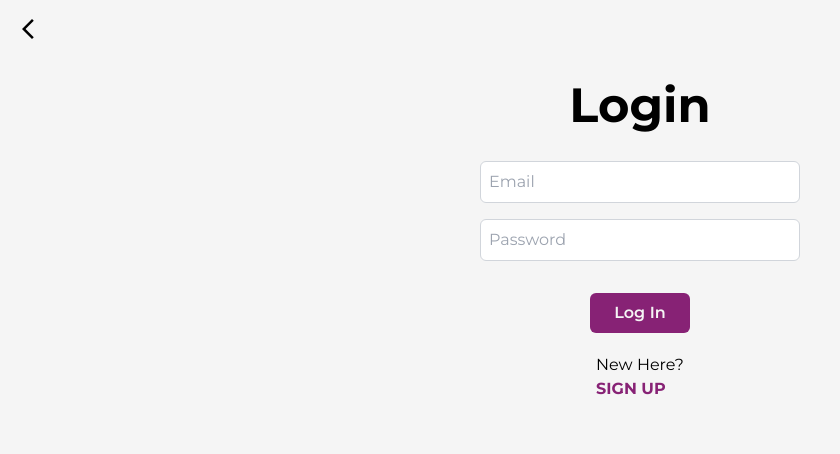
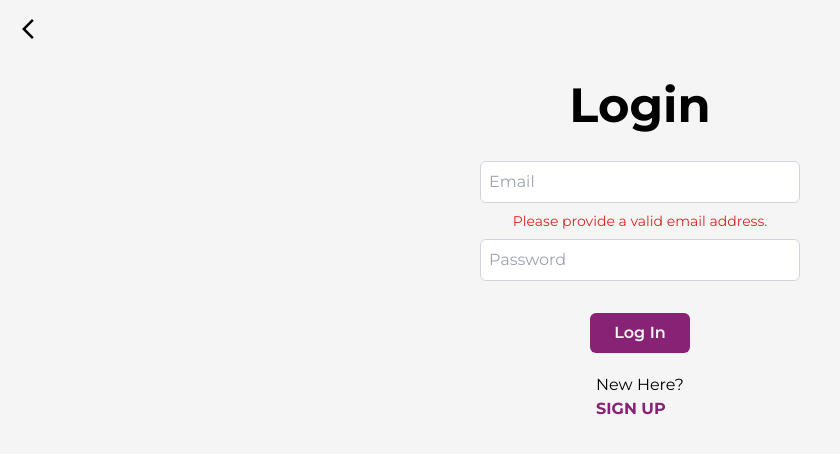
Before and after one commit to tiffmc1/quoted, a Next.js app: page /login in a window 1280 px wide. Shown: the top 454 px of the page, without its empty margins (0-840 px from the left). Built offline with nearby package versions, Linux system fonts and the light colour scheme; no server answers.

Commit message:
Login & Signup: added red error message for invalid emails

```diff
--- a/src/components/Auth/Login.jsx
+++ b/src/components/Auth/Login.jsx
@@ -35,8 +35,11 @@ export default function Login() {
 					placeholder="Email"
 					type="email"
 					onChange={(e) => setEmail(e.target.value)}
-					className="form-input"
+					className="form-input peer"
 				/>
+				<p className="invisible peer-invalid:visible text-red-600 text-sm">
+					Please provide a valid email address.
+				</p>
 				<input
 					required
 					name="password"
@@ -45,7 +48,9 @@ export default function Login() {
 					onChange={(e) => setPassword(e.target.value)}
 					className="form-input"
 				/>
-				{errorMessage && <div>{errorMessage}</div>}
+				{errorMessage && (
+					<div className="text-red-600 text-sm">{errorMessage}</div>
+				)}
 				<button>Log In</button>
 			</form>
 
--- a/src/components/Auth/SignUp.jsx
+++ b/src/components/Auth/SignUp.jsx
@@ -41,8 +41,11 @@ export default function SignUp() {
 					placeholder="Email"
 					type="email"
 					onChange={(e) => setEmail(e.target.value)}
-					className="form-input"
+					className="form-input peer"
 				/>
+				<p className="invisible peer-invalid:visible text-red-600 text-sm">
+					Please provide a valid email address.
+				</p>
 				<input
 					required
 					name="password"
```
